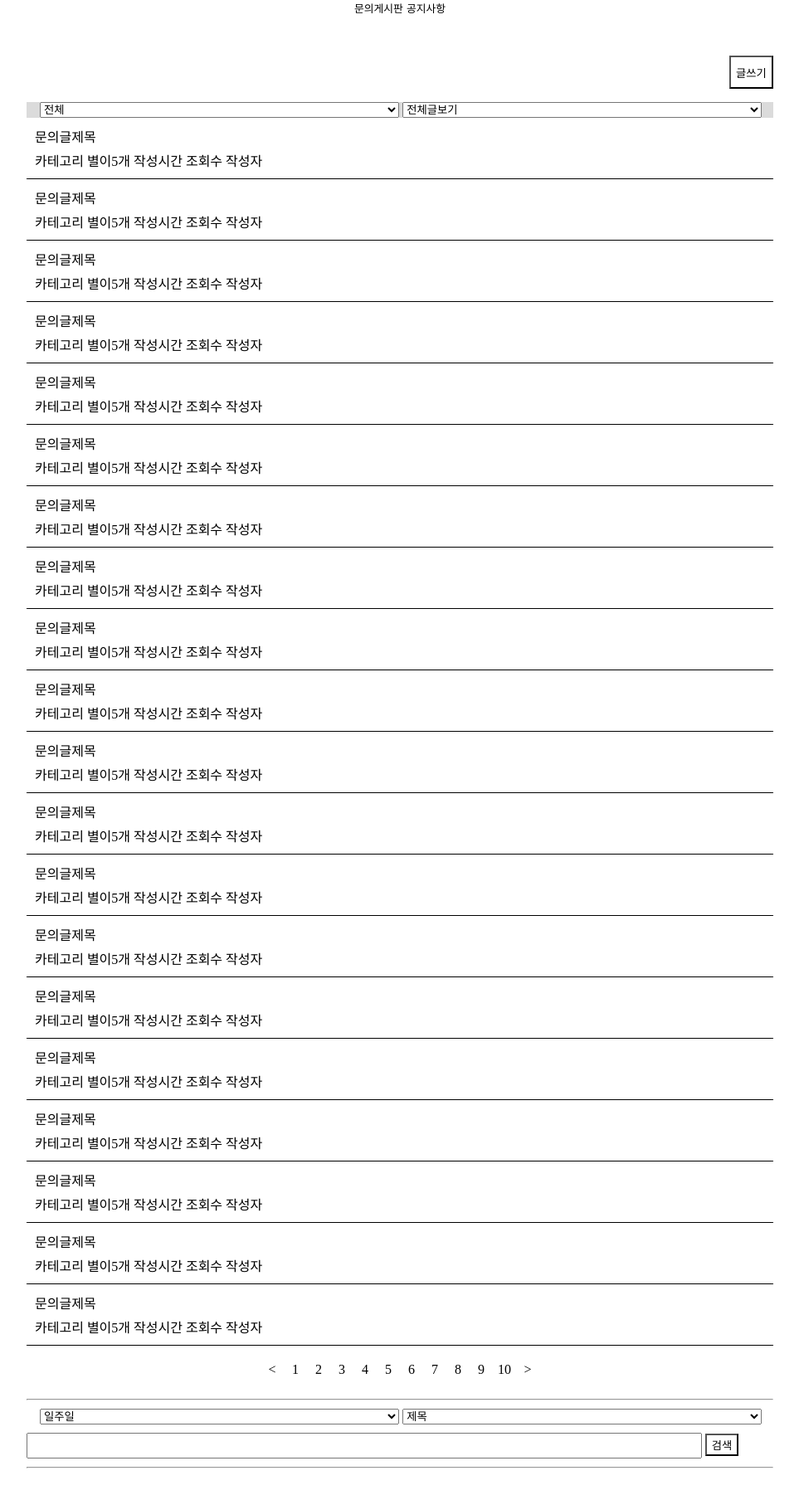
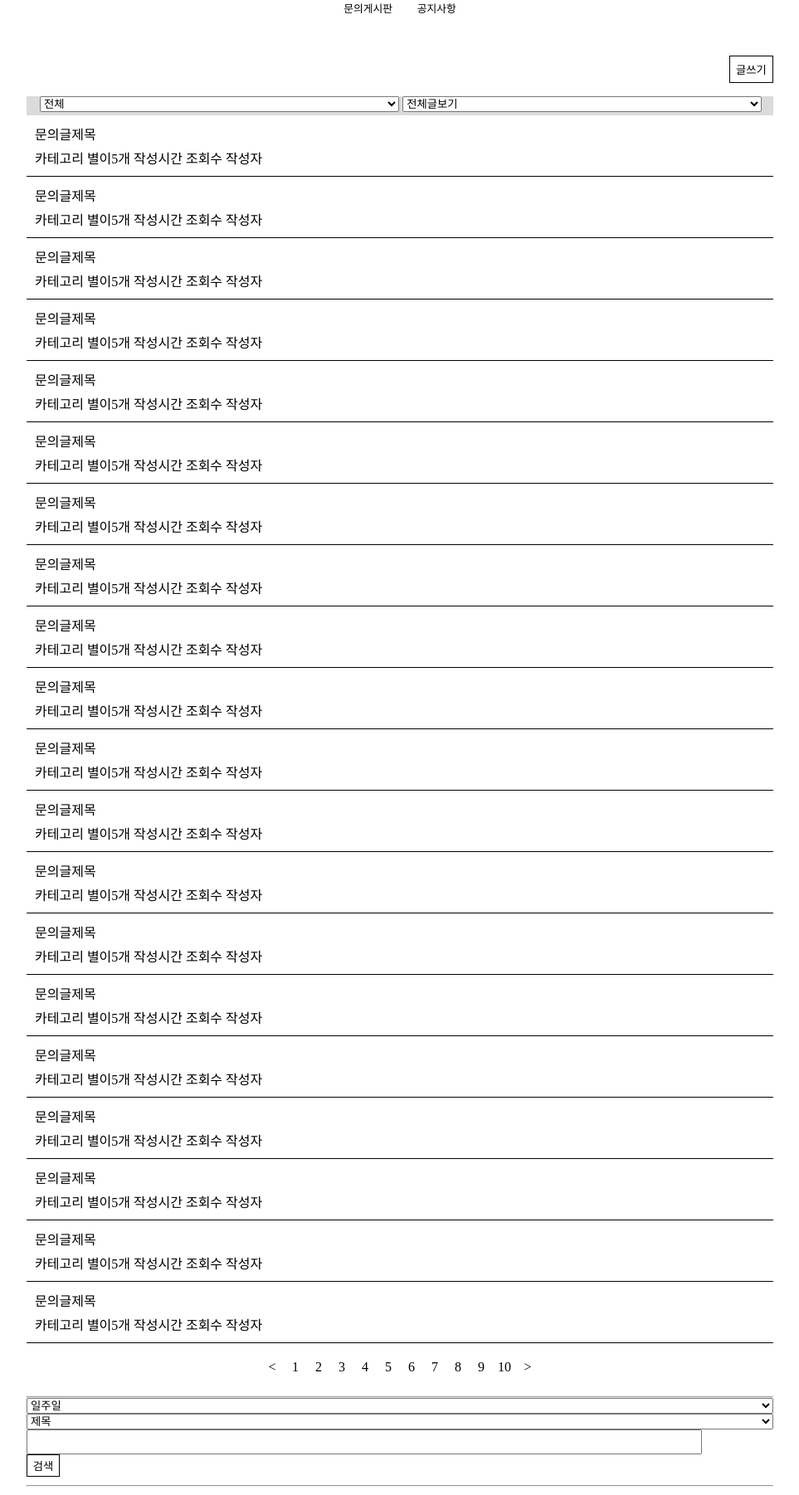
Before and after one commit to parkbc98/lastTeam_project, a plain HTML site: page HTML/QnA/QnA_main.html in a window 1280 px wide. Shown: the whole page at 83% size, without its empty margins (158-1121 px from the left). Before the commit the page ends 1780 px from the top, so only its background shows below. Drawn offline with Linux system fonts and the light colour scheme.

Commit message:
qna main+ fix

```diff
--- a/CSS/QnA/QnA_main.css
+++ b/CSS/QnA/QnA_main.css
@@ -14,11 +14,17 @@ body {
     text-decoration: none;
 }
 
+/*문의게시판 공지사항 */
+.qna_main_top_nav ul li a {
+    margin: 0 1em;
+}
+
 .qna_main_top_nav ul li a {
     color: black;
     font-size: 0.8em;
 }
 
+/* 글쓰기버튼 */
 .qna_main_board_btn {
     margin-top: 3em;
     margin-bottom: 1em;
@@ -31,14 +37,17 @@ body {
 
 .qna_main_board_btn a button {
     width: 4em;
-    height: 3em;
+    height: 2.5em;
     text-decoration: none;
     background: #ffffff;
+    border: solid 1px;
 }
 
+/* 상단 리스트박스 2개*/
 .qna_main_top_nav_listbox {
     background: #dbdbdb;
-    padding-left: 1em;
+    padding: 0 0 0.2em 1em;
+
 
 }
 
@@ -63,23 +72,32 @@ body {
 }
 
 /* under */
-.qna_main_under_nav ul {
+/* 페이지 번호 */
+.qna_main_pagenum ul {
     margin: 20px 0px;
     text-align: center;
 }
 
-.qna_main_under_nav ul li {
+.qna_main_pagenum ul li {
     display: inline-block;
     list-style: none;
     width: 1.5em;
     height: 1.5em;
 }
 
-.qna_main_under_nav_listbox {
-    padding-left: 1em;
-    margin-bottom: 10px;
+/* 하부 박스 구성*/
+.qna_main_under_nav {
+    display: grid;
 }
 
+/* 하단 리스트박스 */
+.qna_main_under_nav_listbox {
+    display: grid;
+    grid-template
+
+}
+
+/* 검색어 입력창 */
 .qna_main_under_nav_input {
     width: 90%;
     height: 2em;
@@ -89,9 +107,11 @@ body {
     margin: 10px 0px;
 }
 
+/* 검색버튼 */
 .qna_main_under_nav button {
     width: 3em;
     height: 2em;
     text-decoration: none;
     background: #ffffff;
+    border: solid 1px;
 }
--- a/HTML/QnA/QnA_main.html
+++ b/HTML/QnA/QnA_main.html
@@ -29,7 +29,7 @@
             <li><a href="../new_n_event/news/newsList.html">공지사항</a></li>
         </ul>
         <div class="qna_main_board_btn">
-            <a href="./board/board.html">
+            <a href="./QnA_board.html">
                 <button>
                     글쓰기
                 </button>
@@ -197,7 +197,7 @@
         </ul>
     </main>
 
-    <nav class="qna_main_under_nav">
+    <nav class="qna_main_pagenum">
         <ul>
             <li>&#60;</li>
             <li>1</li>
@@ -214,15 +214,15 @@
         </ul>
 
         <hr>
-
+        <div class="qna_main_under_nav">
             <div class="qna_main_under_nav_listbox">
-            <select name="qna_main_under_nav_date" id="qna_main_under_nav_date" style="width:49%;">
+                <select name="qna_main_under_nav_date" id="qna_main_under_nav_date">
                     <option value="일주일">일주일</option>
                     <option value="한달">한달</option>
                     <option value="세달">세달</option>
                     <option value="전체">전체</option>
                 </select>
-            <select name="qna_main_under_nav_info" id="qna_main_under_nav_info" style="width:49%;">
+                <select name="qna_main_under_nav_info" id="qna_main_under_nav_info">
                     <option value="제목">제목</option>
                     <option value="내용">내용</option>
                     <option value="글쓴이">글쓴이</option>
@@ -239,7 +239,7 @@
             </button>
 
             <hr>
-
+        </div>
     </nav>
 </body>
 
```
Also changed, not shown: HTML/QnA/QnA_board.html (+5 -5 lines). Lines whose indentation alone changed are shown as unchanged.
